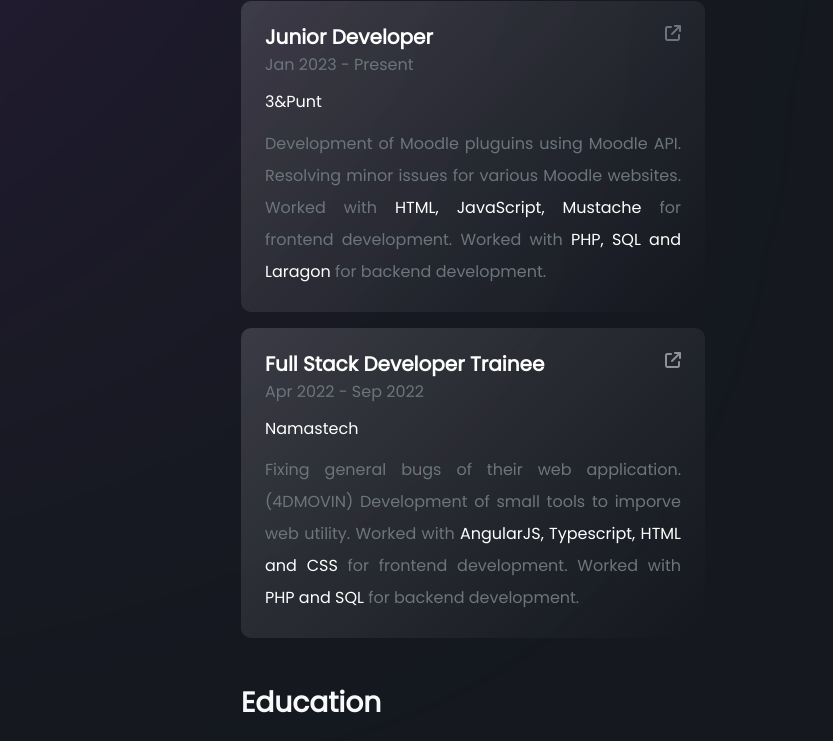
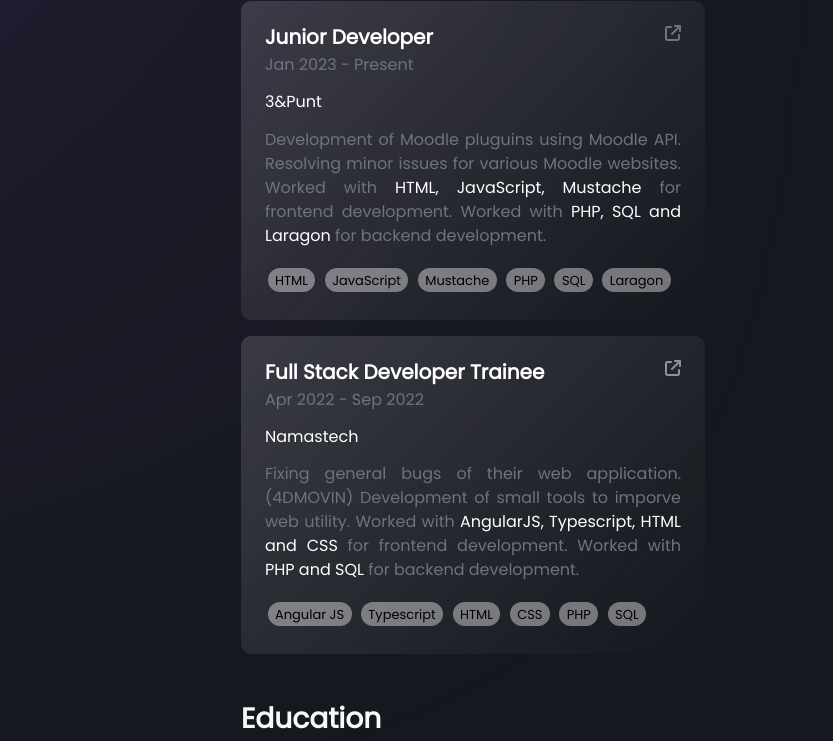
Before and after one commit to umigam3/portfolio, a plain HTML site: page index.html in a window 1280 px wide. Shown: the part 458-1199 px from the top of the page, 447-1280 px from the left. Drawn offline with nearby package versions, Linux system fonts and the light colour scheme.

Commit message:
added skill pills

```diff
--- a/css/style.css
+++ b/css/style.css
@@ -29,6 +29,10 @@ body, h1, h2, h3, h4, h5, h6, p, ol, ul {
 /* General */
 p {
     line-height: 2;
+}
+
+.card-text {
+    line-height: 1.5;
 }
 
 .bg__gradient {
@@ -140,6 +144,22 @@ img {
     color: white;
 }
 
+/* Pills */
+.skill-pills {
+    display: inline-block;
+    line-height: 2;
+}
+
+.pill {
+    font-size: 13px;
+    background-color: rgb(255, 255, 255, 0.4)  !important;
+    border-radius: 50px;
+    padding: 2.5px 7.5px;
+    margin: 0px 2.5px;
+    color: black;
+    position: relative;
+}
+
 /* Future */
 #projects_ {
     display: none;
--- a/index.html
+++ b/index.html
@@ -51,11 +51,19 @@
                             </div>
                             <h6 class="card-subtitle text-muted mb-4">Jan 2023 - Present</h6>
                             <h6 class="card-subtitle mb-3">3&Punt</h6>
-                            <p class="card-text text-justify text-muted">
+                            <p class="card-text text-justify text-muted mb-3">
                                 Development of Moodle pluguins using Moodle API.
                                 Resolving minor issues for various Moodle websites.
                                 Worked with <span class="bold-text">HTML, JavaScript, Mustache</span> for frontend development.
                                 Worked with <span class="bold-text">PHP, SQL and Laragon</span> for backend development.</p>
+                            <div class="skill-pills">
+                                <span class="pill">HTML</span>
+                                <span class="pill">JavaScript</span>
+                                <span class="pill">Mustache</span>
+                                <span class="pill">PHP</span>
+                                <span class="pill">SQL</span>
+                                <span class="pill">Laragon</span>
+                            </div>
                         </div>
                     </a>
                     <a class="experience-card-link" href="https://namastech.com/" target="_blank">
@@ -66,11 +74,19 @@
                             </div>
                             <h6 class="card-subtitle text-muted mb-4">Apr 2022 - Sep 2022</h6>
                             <h6 class="bold-text card-subtitle mb-3">Namastech</h6>
-                            <p class="card-text text-justify text-muted">
+                            <p class="card-text text-justify text-muted mb-3">
                                 Fixing general bugs of their web application. (4DMOVIN)
                                 Development of small tools to imporve web utility.
                                 Worked with <span class="bold-text">AngularJS, Typescript, HTML and CSS</span> for frontend development.
                                 Worked with <span class="bold-text">PHP and SQL</span> for backend development.</p>
+                            <div class="skill-pills">
+                                <span class="pill">Angular JS</span>
+                                <span class="pill">Typescript</span>
+                                <span class="pill">HTML</span>
+                                <span class="pill">CSS</span>
+                                <span class="pill">PHP</span>
+                                <span class="pill">SQL</span>
+                            </div>
                         </div>
                     </a>
                     <h3 id="education" class="text-light font-weight-bold mb-4">Education</h3>
```
